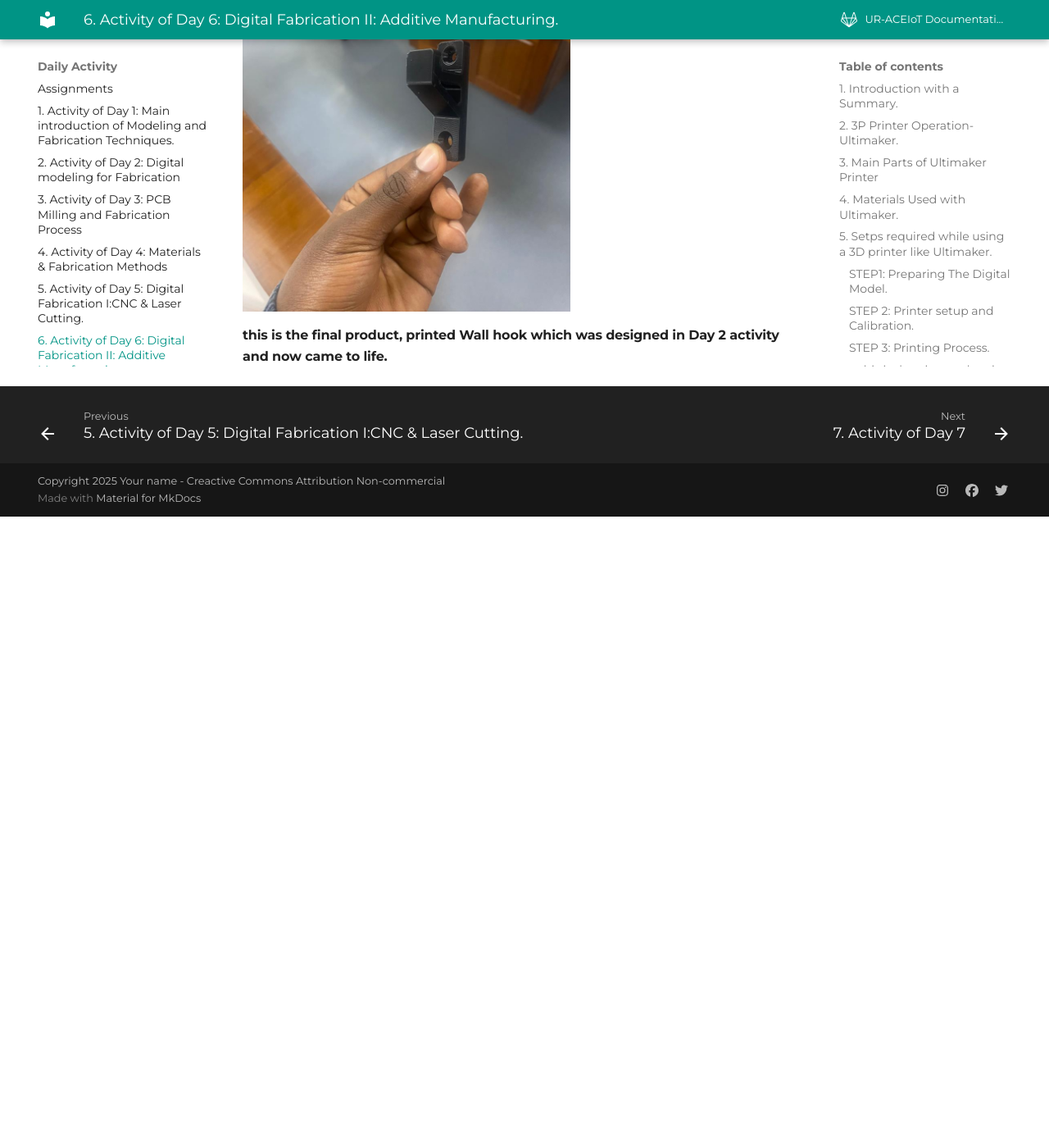
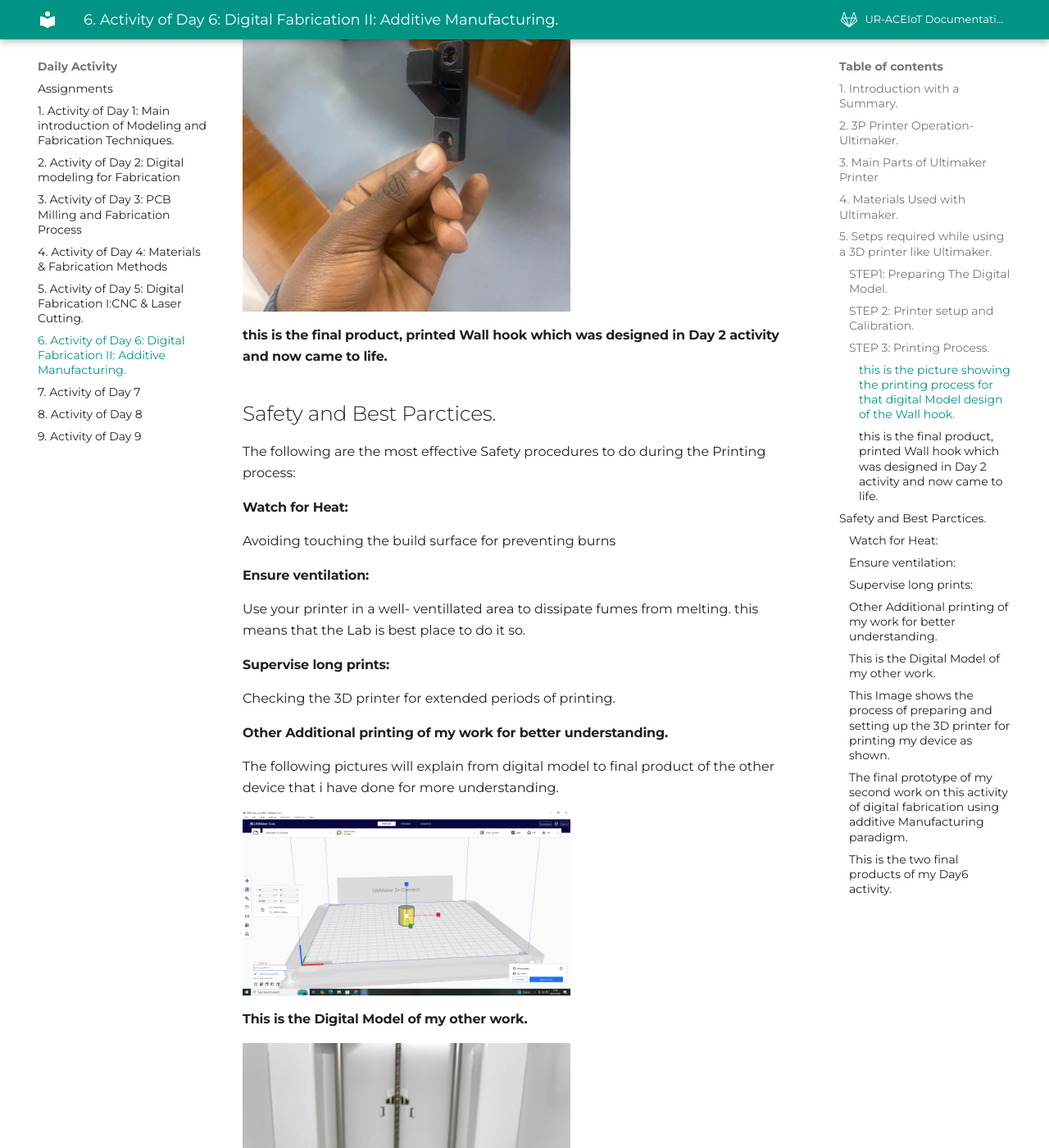
Before and after one commit to izesa/Modeling-and-Fabrication-Techniques, an MkDocs documentation site: the page built from docs/Daily-Activity/day_6.md, in a window 1280 px wide and 1400 px high, scrolled down 4646 px. Shown: the whole window at 82% size. Built offline with MkDocs 1.6.1 and Material for MkDocs 9.7.7, drawn with Linux system fonts in a browser that asks for light colours; before the commit the page ends 5276 px from its top, so only the background shows below that; some of the changed text lies outside the part shown.

Commit message:
new file:   docs/Daily-Activity/Final_Prototype.jpeg modified:   docs/Daily-Activity/day_6.md new file:   docs/images/3D_Printer.jpeg new file:   docs/images/Digital_Model04.png new file:   docs/images/Final_Prototype.jpeg new file:   docs/images/Full_Work.jpeg

```diff
--- a/docs/Daily-Activity/day_6.md
+++ b/docs/Daily-Activity/day_6.md
@@ -51,3 +51,27 @@ Once the 3D printer is prepared, it will bring my digital Design to life. in the
 
 ![Image](../images/Prototype01.jpeg){ width=400 Height=300 align=middle }
 #### this is the final product, printed Wall hook which was designed in Day 2 activity and now came to life.
+
+## Safety and Best Parctices.
+ The following are the most effective Safety procedures to do during the Printing process:
+#### Watch for Heat:
+Avoiding touching the build surface for preventing burns
+#### Ensure ventilation:
+Use your printer in a well- ventillated area to dissipate fumes from melting. this means that the Lab is best place to do it so.
+#### Supervise long prints:
+Checking the 3D printer for extended periods of printing.
+
+#### Other Additional printing of my work for better understanding.
+The following pictures will explain from digital model to final product of the other device that i have done for more understanding.
+
+![Image](../images/Digital_Model04.png){ width=400 Height=300 align=middle }
+#### This is the Digital Model of my other work.
+
+![Image](../images/3D_Printer.jpeg){ width=400 Height=300 align=middle }
+#### This Image shows the process of preparing and setting up the 3D printer for printing my device as shown.
+
+![Image](../images/Final_Prototype.jpeg){ width=400 Height=300 align=middle }
+#### The final prototype of my second work on this activity of digital fabrication using additive Manufacturing paradigm.
+
+![Image](../images/Full_Work.jpeg){ width=400 Height=300 align=middle }
+### This is the two final products of my Day6 activity.
```
Also changed, not shown: docs/Daily-Activity/Final_Prototype.jpeg (added), docs/images/3D_Printer.jpeg (added), docs/images/Digital_Model04.png (added), docs/images/Final_Prototype.jpeg (added), docs/images/Full_Work.jpeg (added).
